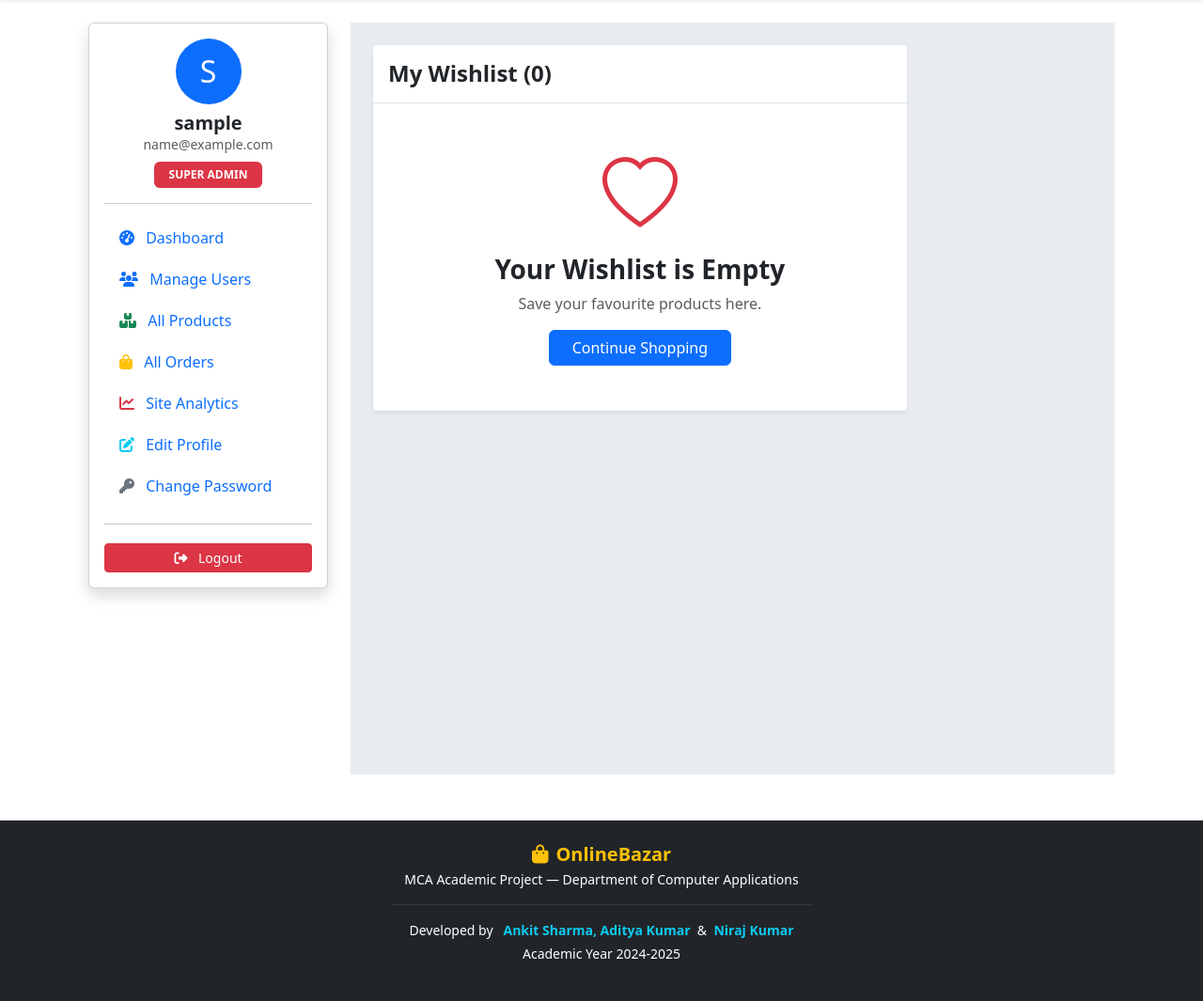
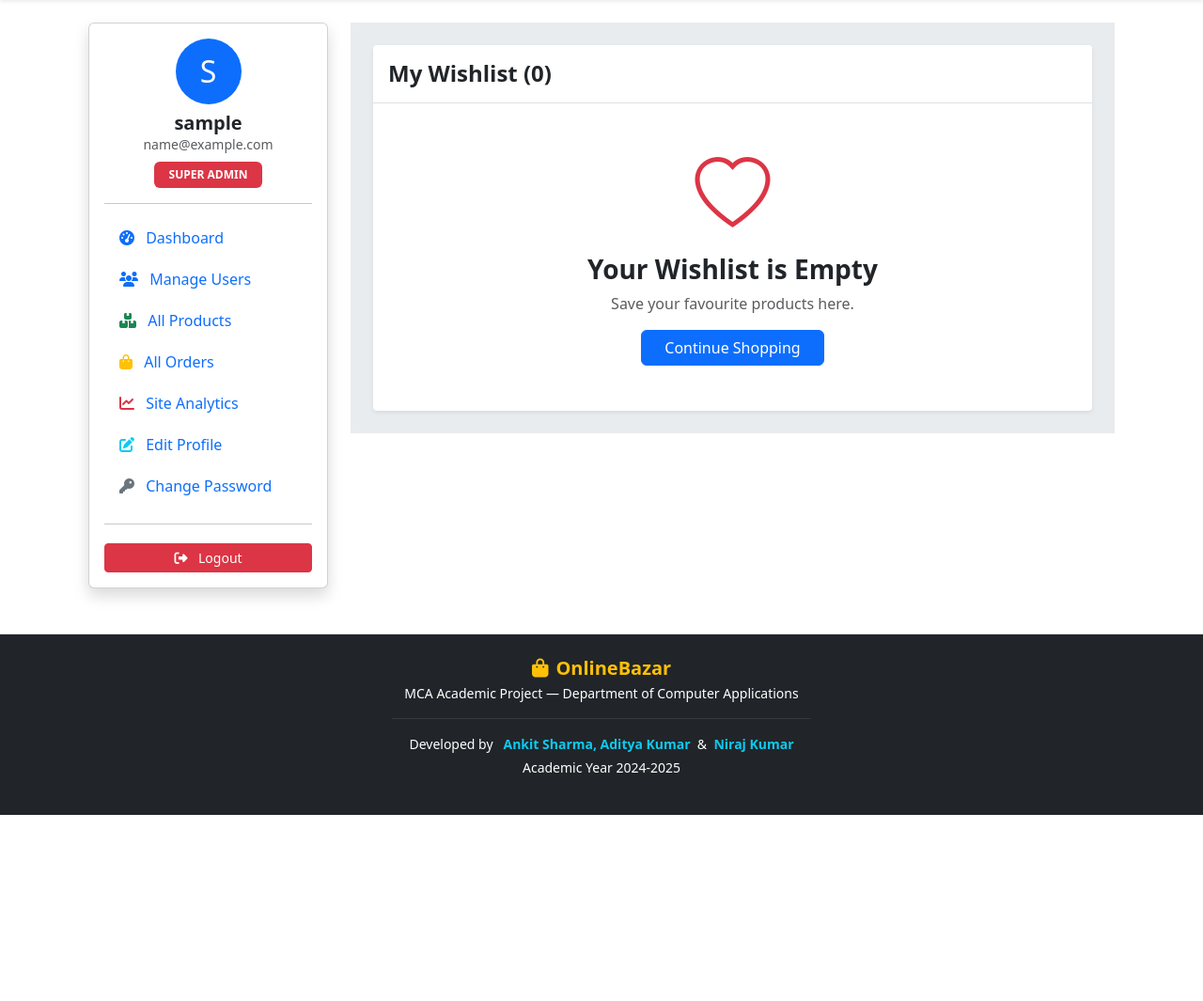
Before and after one commit to Nirajjj11/E-Commerce, a Django app: page /commerce/wishlist/ in a window 1280 px wide. Shown: the part 90-1155 px from the top of the page at 94% size. After the commit the page ends 957 px from the top, so only its background shows below. Run offline with Django 5.2, Linux system fonts and the light colour scheme; the visitor is signed in with stand-in values (Sample User, id 1); data that the repository does not hold is empty.

Commit message:
Done for the ui

```diff
--- a/django_project/commerce/templates/wishlist.html
+++ b/django_project/commerce/templates/wishlist.html
@@ -6,20 +6,14 @@ My Wishlist
 
 {% block rightsidebarcontent %}
 
-<div class="container-fluid bg-body-secondary min-vh-100 py-4">
-
+<div class="container-fluid bg-body-secondary py-4">
       <div class="container">
-
             <div class="row g-4">
-
                   <!-- RIGHT SIDE -->
-                  <div class="col-lg-9">
-
+                  <div class="col">
                         <div class="card border-0 shadow-sm rounded-1">
-
                               <!-- HEADER -->
                               <div class="card-header bg-body border-bottom py-3">
-
                                     <h4 class="fw-bold mb-0">
                                           My Wishlist
                                           ({{ wishlist_items|length }})
@@ -88,14 +82,6 @@ My Wishlist
 
                                                 </div>
 
-                                                <div class="mt-3">
-
-                                                      <span class="badge text-bg-success">
-                                                            Assured
-                                                      </span>
-
-                                                </div>
-
                                           </div>
 
                                           <!-- REMOVE -->
@@ -107,7 +93,7 @@ My Wishlist
                                                       {% csrf_token %}
 
                                                       <button type="submit"
-                                                            class="btn btn-light border rounded-circle">
+                                                            class="btn btn-danger border rounded-circle">
 
                                                             <i class="bi bi-trash3"></i>
 
--- a/django_project/product/templates/product_list.html
+++ b/django_project/product/templates/product_list.html
@@ -45,5 +45,4 @@
       </h4>
       {% endfor %}
 </div>
-
 {% endblock content %}
```
